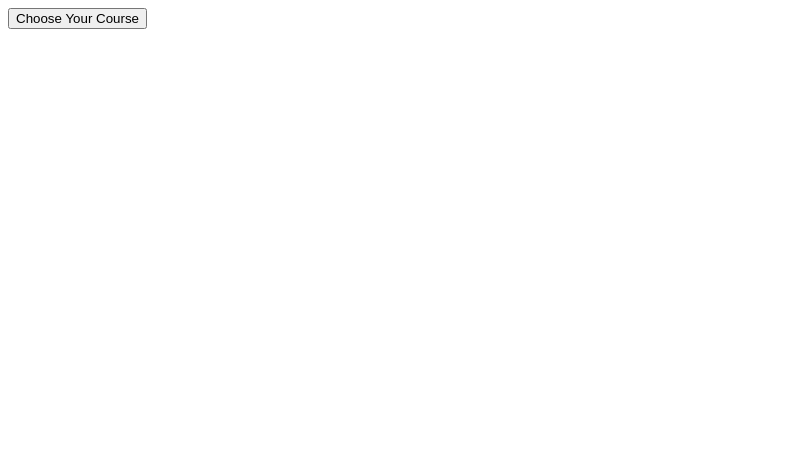
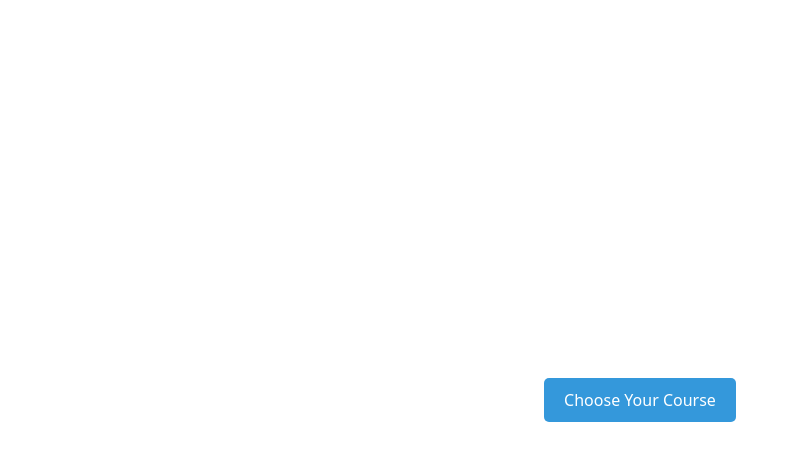
Before and after one commit to arfazhxss/course-planner, a Next.js app: page /degree_choose in a window 1280 px wide. Shown: the top 460 px of the page, without its empty margins (0-791 px from the left). Built offline with nearby package versions, Linux system fonts and the light colour scheme.

Commit message:
improves the drop down

```diff
--- a/src/app/degree_choose/page.tsx
+++ b/src/app/degree_choose/page.tsx
@@ -3,23 +3,24 @@ import {
   DropdownMenu,
   DropdownMenuContent,
   DropdownMenuItem,
-  DropdownMenuLabel,
-  DropdownMenuSeparator,
   DropdownMenuTrigger,
 } from "@/components/ui/dropdown-menu";
+import "@/app/globals.css"; // Ensure this path is correct
 
 const DegreeChoosePage = () => {
   return (
-    <DropdownMenu>
-      <DropdownMenuTrigger>Choose Your Course</DropdownMenuTrigger>
-      <DropdownMenuContent>
-        <DropdownMenuItem>Software Engineering</DropdownMenuItem>
-        <DropdownMenuItem>Computer Engineering</DropdownMenuItem>
-        <DropdownMenuItem>Computer Science</DropdownMenuItem>
-        <DropdownMenuItem>Electrical Engineering</DropdownMenuItem>
-        <DropdownMenuItem>Mechanical Engineering</DropdownMenuItem>
-      </DropdownMenuContent>
-    </DropdownMenu>
+    <div className="center-container">
+      <DropdownMenu>
+        <DropdownMenuTrigger className="dropdown-trigger">Choose Your Course</DropdownMenuTrigger>
+        <DropdownMenuContent className="dropdown-content">
+          <DropdownMenuItem className="dropdown-item">Software Engineering</DropdownMenuItem>
+          <DropdownMenuItem className="dropdown-item">Computer Engineering</DropdownMenuItem>
+          <DropdownMenuItem className="dropdown-item">Computer Science</DropdownMenuItem>
+          <DropdownMenuItem className="dropdown-item">Electrical Engineering</DropdownMenuItem>
+          <DropdownMenuItem className="dropdown-item">Mechanical Engineering</DropdownMenuItem>
+        </DropdownMenuContent>
+      </DropdownMenu>
+    </div>
   );
 };
 
--- a/src/app/globals.css
+++ b/src/app/globals.css
@@ -74,3 +74,38 @@
       @apply bg-background text-foreground;
     }
   }
+
+
+  /* styles/globals.css */
+.center-container {
+  display: flex;
+  justify-content: center;
+  align-items: center;
+  height: 100vh; /* Full viewport height */
+}
+
+.dropdown-trigger {
+  background-color: #3498db; /* Change this to your desired color */
+  color: white;
+  padding: 10px 20px;
+  border: none;
+  border-radius: 5px;
+  cursor: pointer;
+}
+
+.dropdown-content {
+  background-color: #2c3e50; /* Change this to your desired color */
+  color: white;
+  border: 1px solid #2980b9;
+  border-radius: 5px;
+  margin-top: 5px;
+}
+
+.dropdown-item {
+  padding: 10px 20px;
+  cursor: pointer;
+}
+
+.dropdown-item:hover {
+  background-color: #2980b9; /* Change this to your desired hover color */
+}
```
